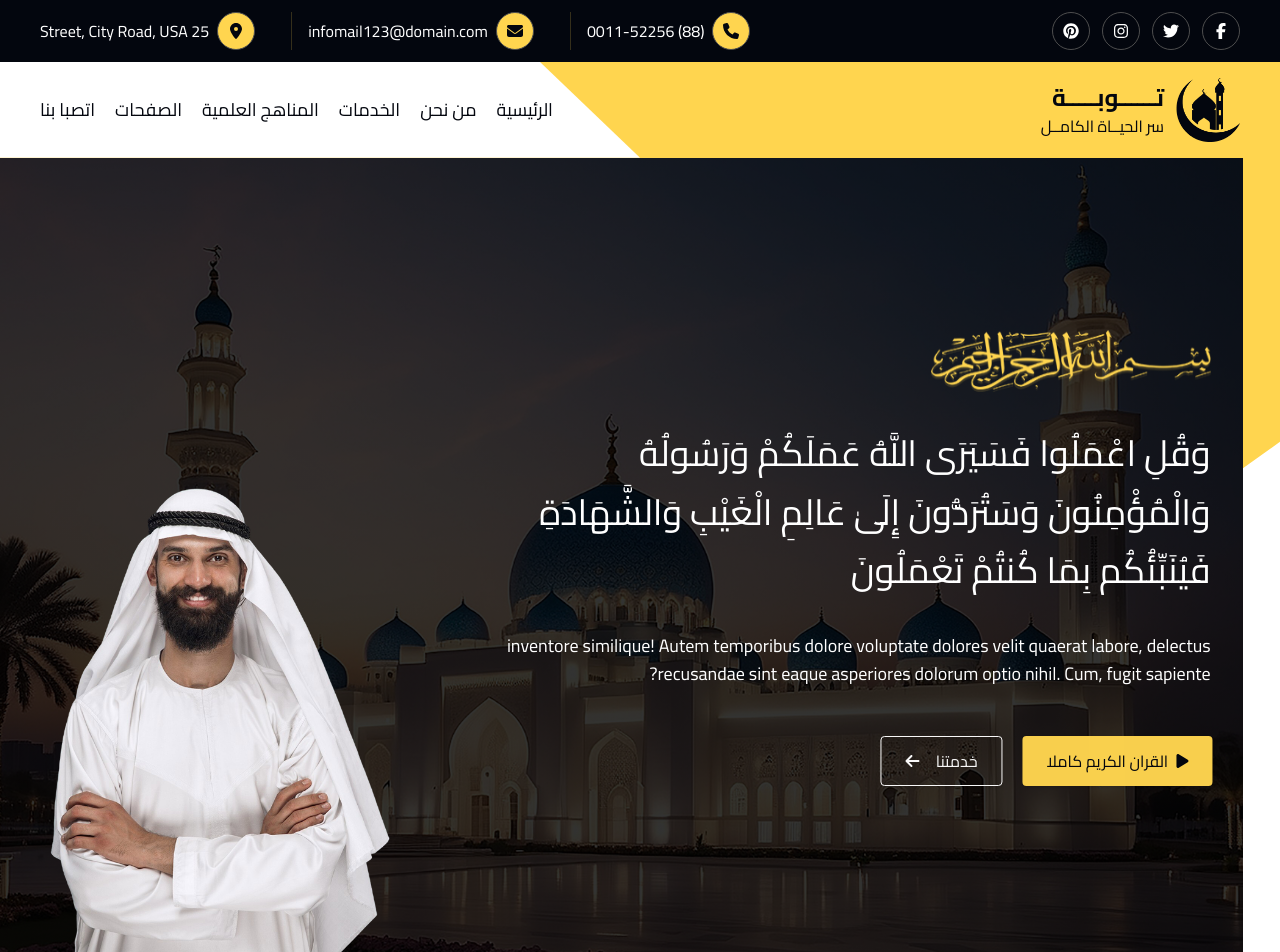
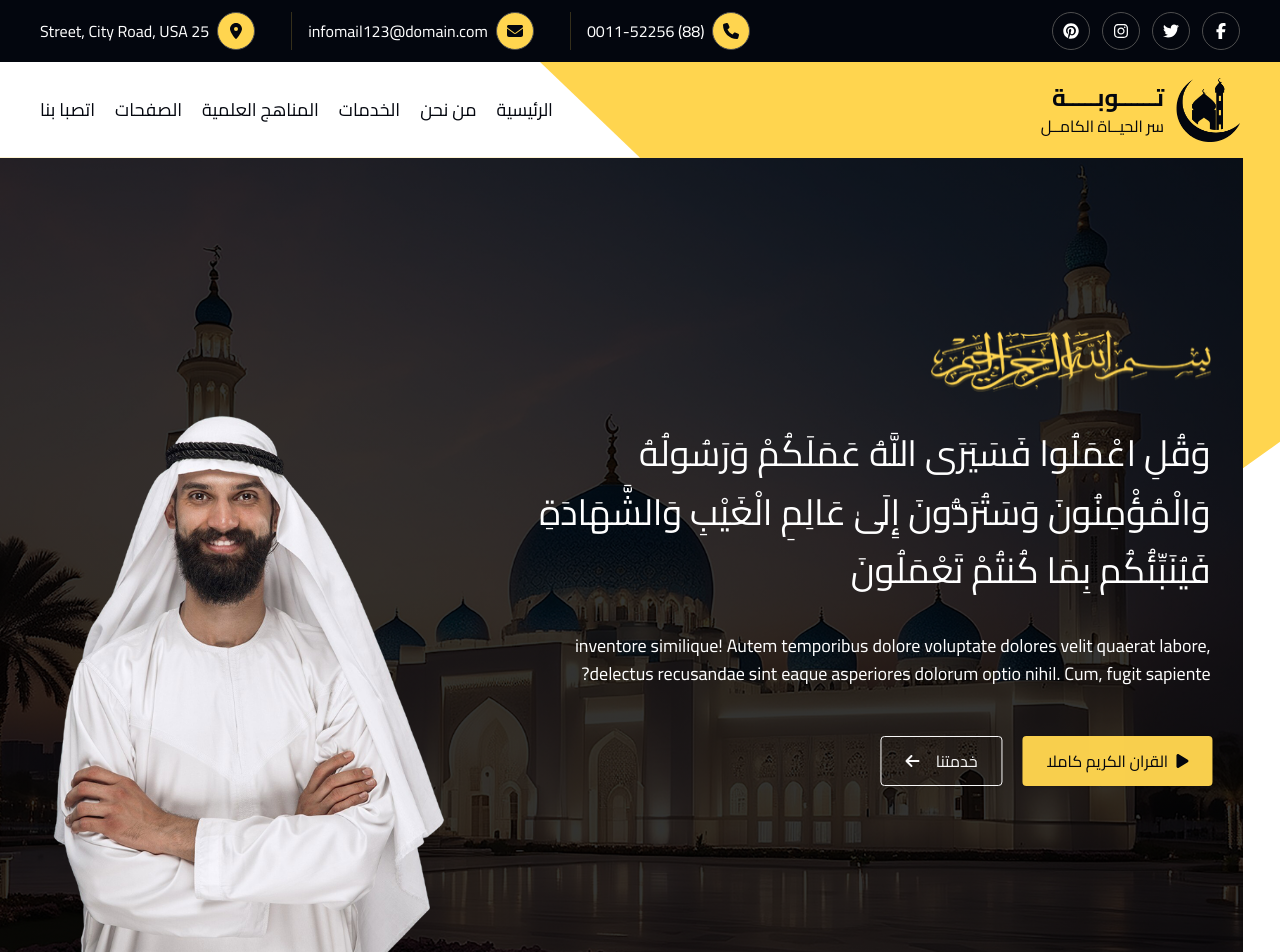
Before and after one commit to roone858/Tawba, a Next.js app: page / in a window 1280 px wide. Shown: the top 952 px of the page. Built offline with nearby package versions, Linux system fonts and the light colour scheme.

Commit message:
handle background slider

```diff
--- a/src/app/components/Slider/index.tsx
+++ b/src/app/components/Slider/index.tsx
@@ -55,13 +55,13 @@ const Slider = () => {
       {slides.map((slide, index) => (
         <SwiperSlide key={index}>
           <div
-            className="bg-cover bg-center"
+            className="bg-center bg-cover  "
             style={{ backgroundImage: `url("${slide.bg}")` }}
           >
             <div className="bg-gradient-to-t from-black/80 to-black/80">
               <div className=" px-4 sm:px-6 lg:px-8 flex flex-col lg:flex-row justify-between min-h-screen text-white">
                 {/* Text Content - Slides from left */}
-                <div className="flex flex-col justify-center gap-4 md:gap-6 lg:gap-8 w-full lg:w-8/12 py-10 lg:py-20 lg:ml-10 xl:ml-20">
+                <div className="flex flex-col justify-center gap-4 md:gap-6 lg:gap-8 w-full lg:w-8/12 py-20 lg:py-34 lg:ml-10 xl:ml-20">
                   <motion.div
                     key={`title-${activeIndex}`}
                     initial="hidden"
@@ -128,14 +128,14 @@ const Slider = () => {
                 </div>
 
                 {/* Image - Slides from bottom */}
-                <div className="w-full lg:w-4/12 flex items-end justify-center lg:justify-end mt-8 lg:mt-0">
+                <div className="w-full lg:w-5/12 flex items-end justify-center lg:justify-end mt-8 lg:mt-0">
                   <motion.div
                     key={`image-${activeIndex}`}
                     initial="hidden"
                     animate="visible"
                     variants={slideFromBottom}
                     transition={{ duration: 0.8, delay: 0.5 }}
-                    className="w-full max-w-[300px] md:max-w-[400px] lg:max-w-[500px]"
+                    className="w-full max-w-[400px] md:max-w-[500px] lg:max-w-[600px]"
                   >
                     <Image
                       src={slide.image}
```
